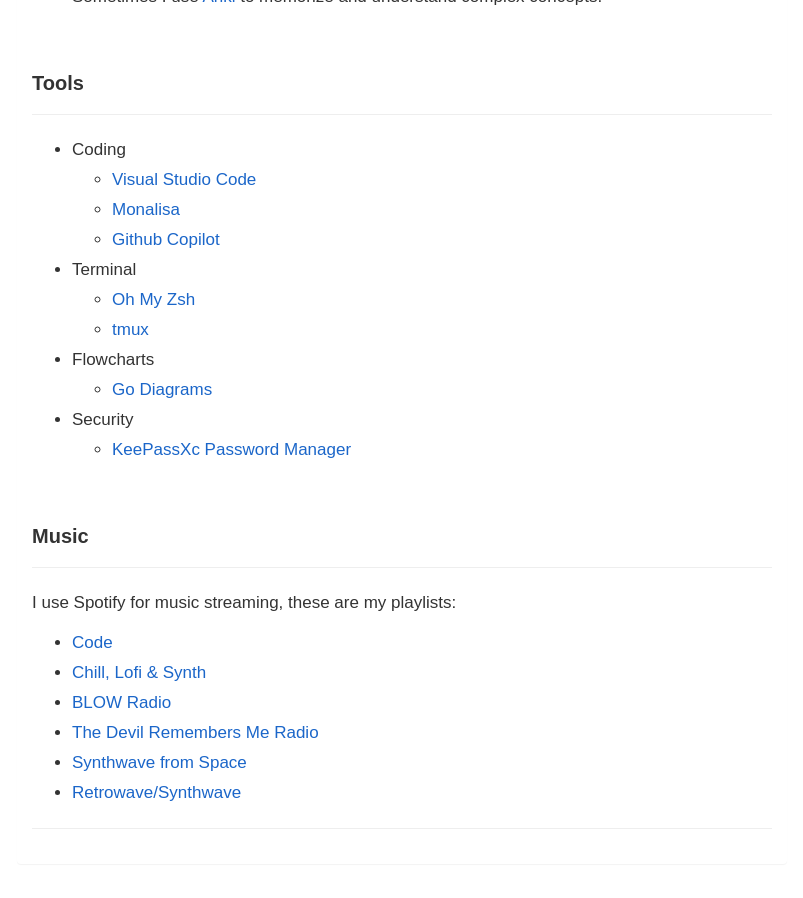
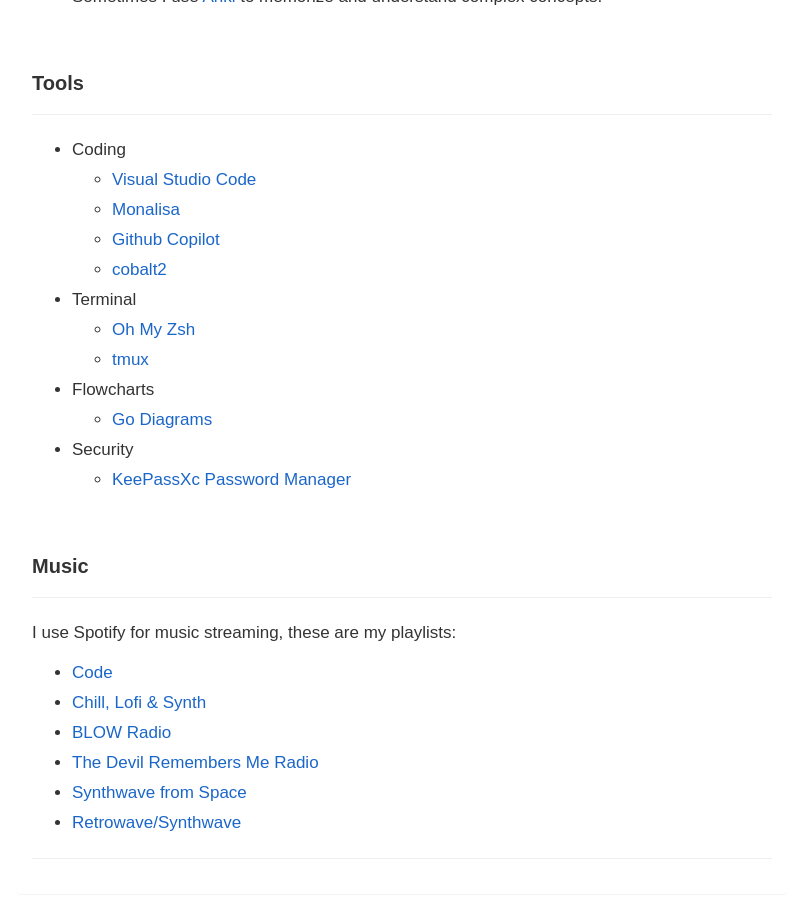
Before and after one commit to jfernancordova/jfernancordova.github.io, a Jekyll site: the page built from _posts/2024-11-06-how-i-work.md, in a window 1280 px wide and 900 px high, scrolled down 790 px. Shown: the whole window, without its empty margins (238-1041 px from the left). Built offline with Jekyll 4.4.1, drawn with Linux system fonts in a browser that asks for light colours; nearby versions of some CDN libraries; comment, search, counter and statistics services are not loaded.

Commit message:
Update 2024-11-06-how-i-work.md

```diff
--- a/_posts/2024-11-06-how-i-work.md
+++ b/_posts/2024-11-06-how-i-work.md
@@ -41,6 +41,7 @@
   - [Visual Studio Code](https://code.visualstudio.com/)
   - [Monalisa](https://www.monolisa.dev/)
   - [Github Copilot](https://github.com/features/copilot)
+  - [cobalt2](https://github.com/wesbos/cobalt2)
 - Terminal
   - [Oh My Zsh](https://ohmyz.sh/)
   - [tmux](https://github.com/tmux/tmux/wiki)
```
